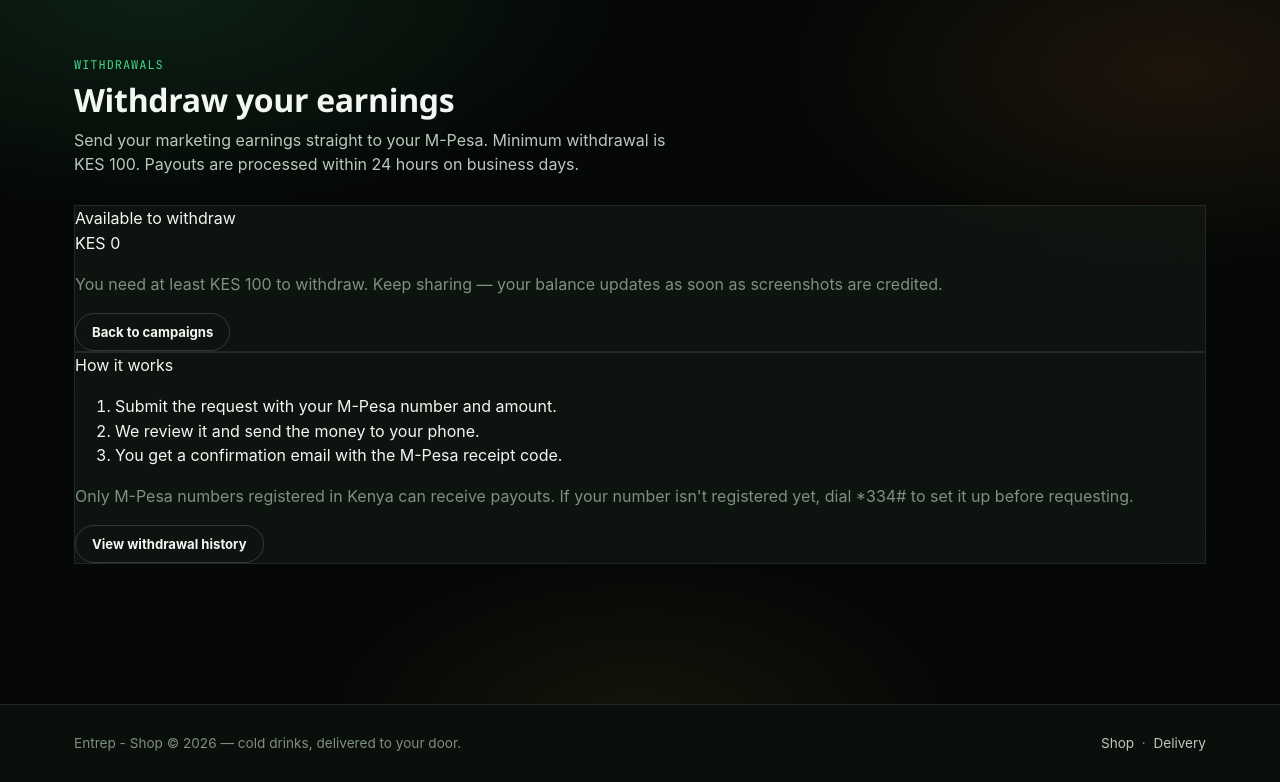
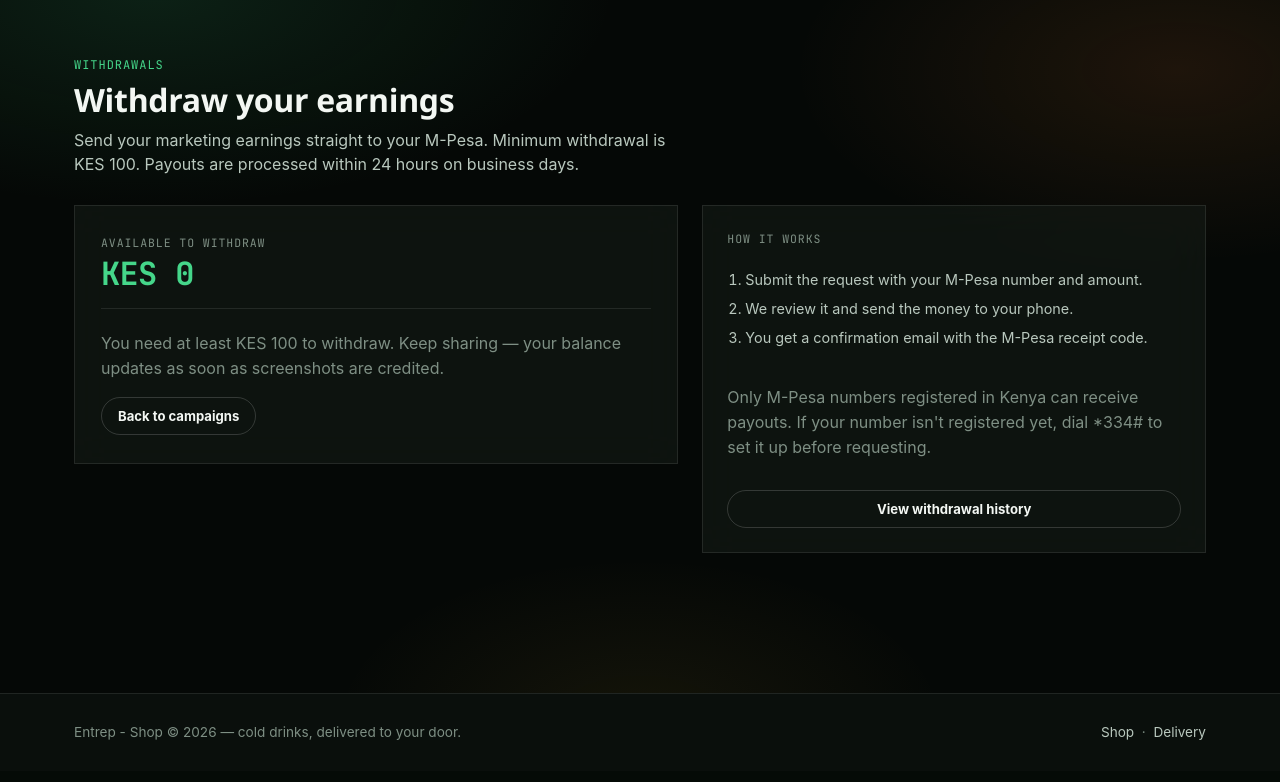
Before and after one commit to radical-vicky/entrepshops, a Django app: page /marketing/withdraw/ in a window 1280 px wide. Shown: the part 74-856 px from the top of the page. After the commit the page ends 814 px from the top, so only its background shows below. Run offline with Django 5.2, Linux system fonts and the light colour scheme; the visitor is signed in with stand-in values (Sample User, id 1); data that the repository does not hold is empty; some web fonts are replaced.

Commit message:
Add withdrawal layout and styling to CSS

```diff
--- a/static/css/style.css
+++ b/static/css/style.css
@@ -2013,3 +2013,96 @@ main .container { padding-top: 28px; }
     .share-input { flex-direction: column; align-items: stretch; }
     .share-input .btn { width: 100%; }
 }
+
+
+/* =========================================================================
+   Withdrawals
+   ========================================================================= */
+.withdraw-layout {
+    display: grid;
+    grid-template-columns: minmax(0, 1.2fr) minmax(0, 1fr);
+    gap: 24px;
+    align-items: start;
+}
+
+.withdraw-card {
+    padding: 28px 26px;
+}
+
+.withdraw-head {
+    margin-bottom: 22px;
+    padding-bottom: 18px;
+    border-bottom: 1px solid var(--border-glass);
+}
+
+.withdraw-head .eyebrow,
+.withdraw-info .eyebrow,
+.withdraw-cta .eyebrow {
+    font-family: var(--font-mono);
+    font-size: 0.72rem;
+    letter-spacing: 0.08em;
+    text-transform: uppercase;
+    color: var(--text-mute);
+    display: block;
+    margin-bottom: 6px;
+}
+
+.withdraw-balance,
+.withdraw-balance-small {
+    font-family: var(--font-mono);
+    color: var(--green-bright);
+    letter-spacing: -0.02em;
+}
+
+.withdraw-balance { font-size: 2rem; font-weight: 700; line-height: 1; }
+.withdraw-balance-small { font-size: 1.25rem; font-weight: 700; }
+
+.withdraw-note {
+    margin: 16px 0 0;
+    font-size: 0.82rem;
+    line-height: 1.55;
+}
+
+.withdraw-info {
+    padding: 24px 24px;
+    display: flex;
+    flex-direction: column;
+    gap: 14px;
+}
+
+.withdraw-steps {
+    padding-left: 18px;
+    margin: 0;
+    color: var(--text-dim);
+    font-size: 0.9rem;
+    line-height: 1.6;
+}
+
+.withdraw-steps li { margin-bottom: 6px; }
+
+.withdraw-footer {
+    display: flex;
+    gap: 10px;
+    margin-top: 20px;
+    padding-top: 20px;
+    border-top: 1px solid var(--border-glass);
+    flex-wrap: wrap;
+}
+
+.withdraw-cta {
+    display: flex;
+    align-items: center;
+    justify-content: space-between;
+    gap: 16px;
+    padding: 18px 20px;
+    margin: 24px 0;
+    border: 1px solid var(--border-glass);
+    background: var(--panel);
+    flex-wrap: wrap;
+}
+
+.withdraw-cta > div { display: flex; flex-direction: column; gap: 4px; }
+
+@media (max-width: 860px) {
+    .withdraw-layout { grid-template-columns: 1fr; }
+}
```
